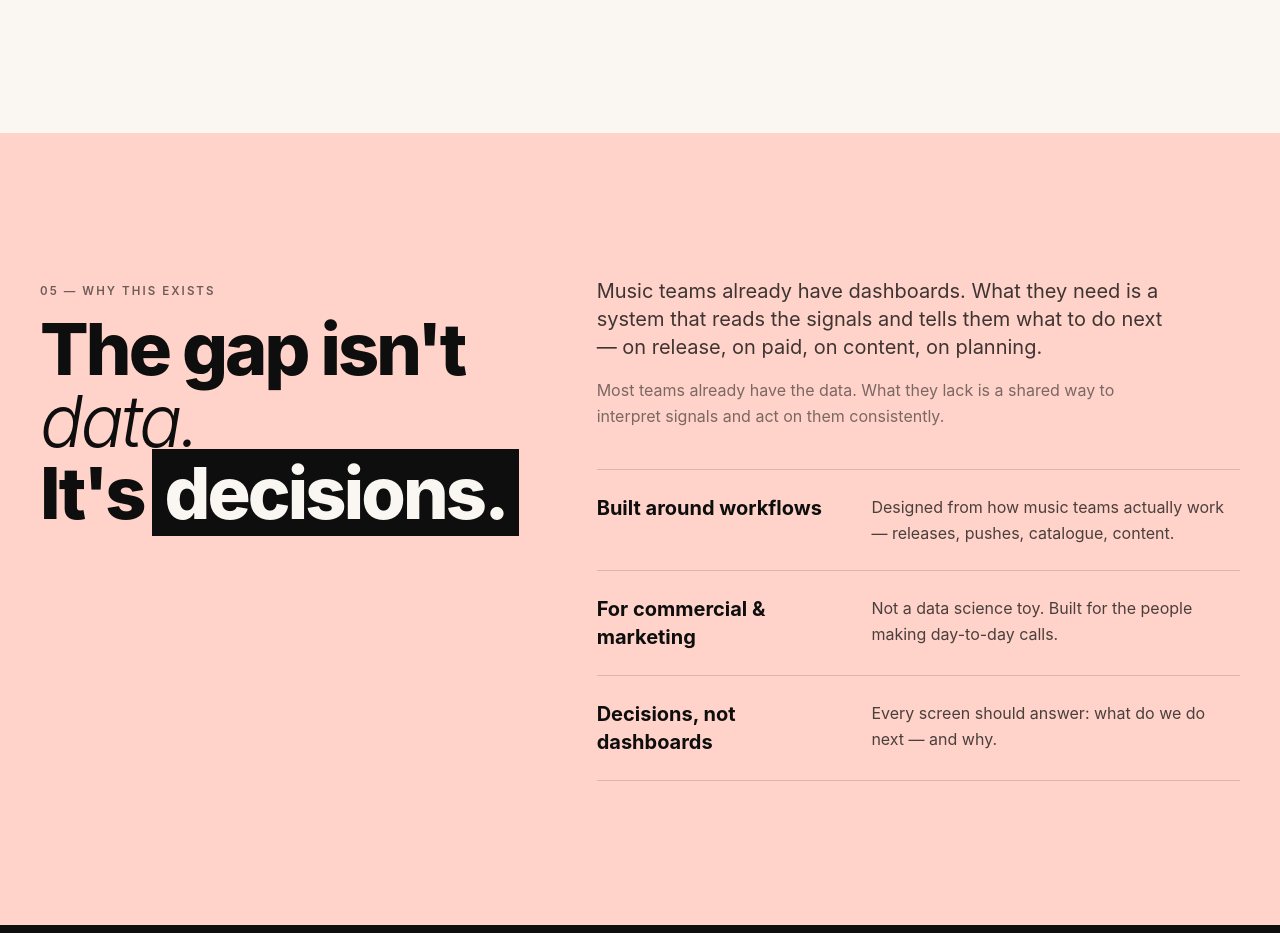
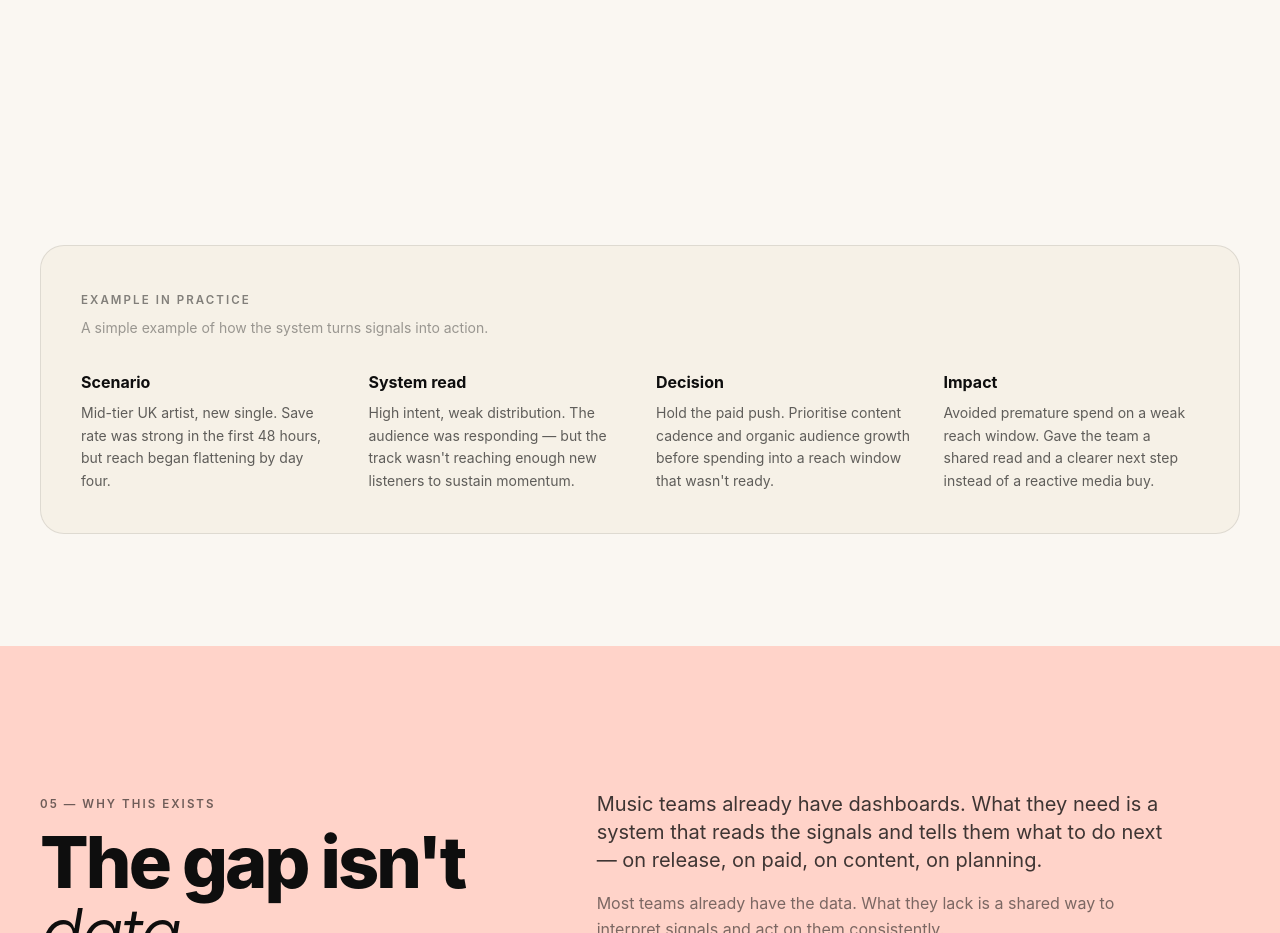
Before and after one commit to leondiaper-ai/music-decision-site, a Next.js app: page / in a window 1280 px wide. Shown: the part 4600-5533 px from the top of the page. Built offline with nearby package versions, Linux system fonts and the light colour scheme.

Commit message:
Add 'Example in practice' section beneath tools

```diff
--- a/app/page.tsx
+++ b/app/page.tsx
@@ -3,6 +3,7 @@ import Hero from "@/components/Hero";
 import SystemSection from "@/components/SystemSection";
 import DecisionExamples from "@/components/DecisionExamples";
 import ToolCards from "@/components/ToolCards";
+import ExampleInPractice from "@/components/ExampleInPractice";
 import WhySection from "@/components/WhySection";
 import Footer from "@/components/Footer";
 import Marquee from "@/components/Marquee";
@@ -16,6 +17,7 @@ export default function Page() {
       <SystemSection />
       <DecisionExamples />
       <ToolCards />
+      <ExampleInPractice />
       <WhySection />
       <Footer />
     </main>
--- /dev/null
+++ b/components/ExampleInPractice.tsx
@@ -0,0 +1,64 @@
+"use client";
+
+import { motion } from "framer-motion";
+
+const steps = [
+  {
+    label: "Scenario",
+    body: "Mid-tier UK artist, new single. Save rate was strong in the first 48 hours, but reach began flattening by day four.",
+  },
+  {
+    label: "System read",
+    body: "High intent, weak distribution. The audience was responding — but the track wasn't reaching enough new listeners to sustain momentum.",
+  },
+  {
+    label: "Decision",
+    body: "Hold the paid push. Prioritise content cadence and organic audience growth before spending into a reach window that wasn't ready.",
+  },
+  {
+    label: "Impact",
+    body: "Avoided premature spend on a weak reach window. Gave the team a shared read and a clearer next step instead of a reactive media buy.",
+  },
+];
+
+export default function ExampleInPractice() {
+  return (
+    <section className="relative py-20 md:py-28">
+      <div className="mx-auto max-w-[1440px] px-6 md:px-10">
+        <motion.div
+          initial={{ opacity: 0, y: 20 }}
+          whileInView={{ opacity: 1, y: 0 }}
+          viewport={{ once: true, margin: "-60px" }}
+          transition={{ duration: 0.7, ease: [0.22, 1, 0.36, 1] }}
+          className="rounded-3xl border border-ink/10 bg-cream p-8 md:p-10"
+        >
+          <span className="eyebrow text-ink/50">Example in practice</span>
+          <p className="text-ink/40 text-sm mt-2 mb-8 max-w-lg">
+            A simple example of how the system turns signals into action.
+          </p>
+
+          <div className="grid md:grid-cols-4 gap-6 md:gap-8">
+            {steps.map((s, i) => (
+              <motion.div
+                key={s.label}
+                initial={{ opacity: 0, y: 12 }}
+                whileInView={{ opacity: 1, y: 0 }}
+                viewport={{ once: true }}
+                transition={{
+                  delay: i * 0.08,
+                  duration: 0.5,
+                  ease: [0.22, 1, 0.36, 1],
+                }}
+              >
+                <div className="font-display font-bold text-base mb-2">
+                  {s.label}
+                </div>
+                <p className="text-sm text-ink/65 leading-relaxed">{s.body}</p>
+              </motion.div>
+            ))}
+          </div>
+        </motion.div>
+      </div>
+    </section>
+  );
+}
```
